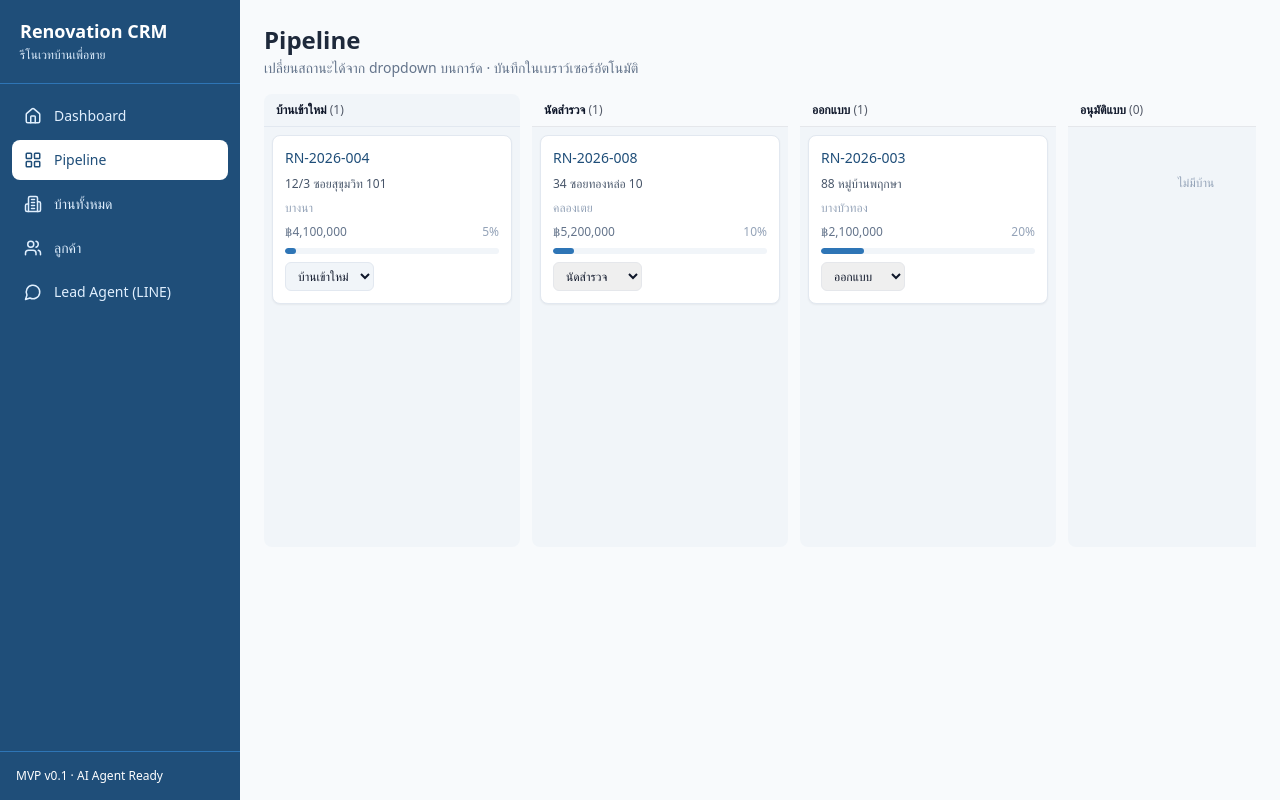
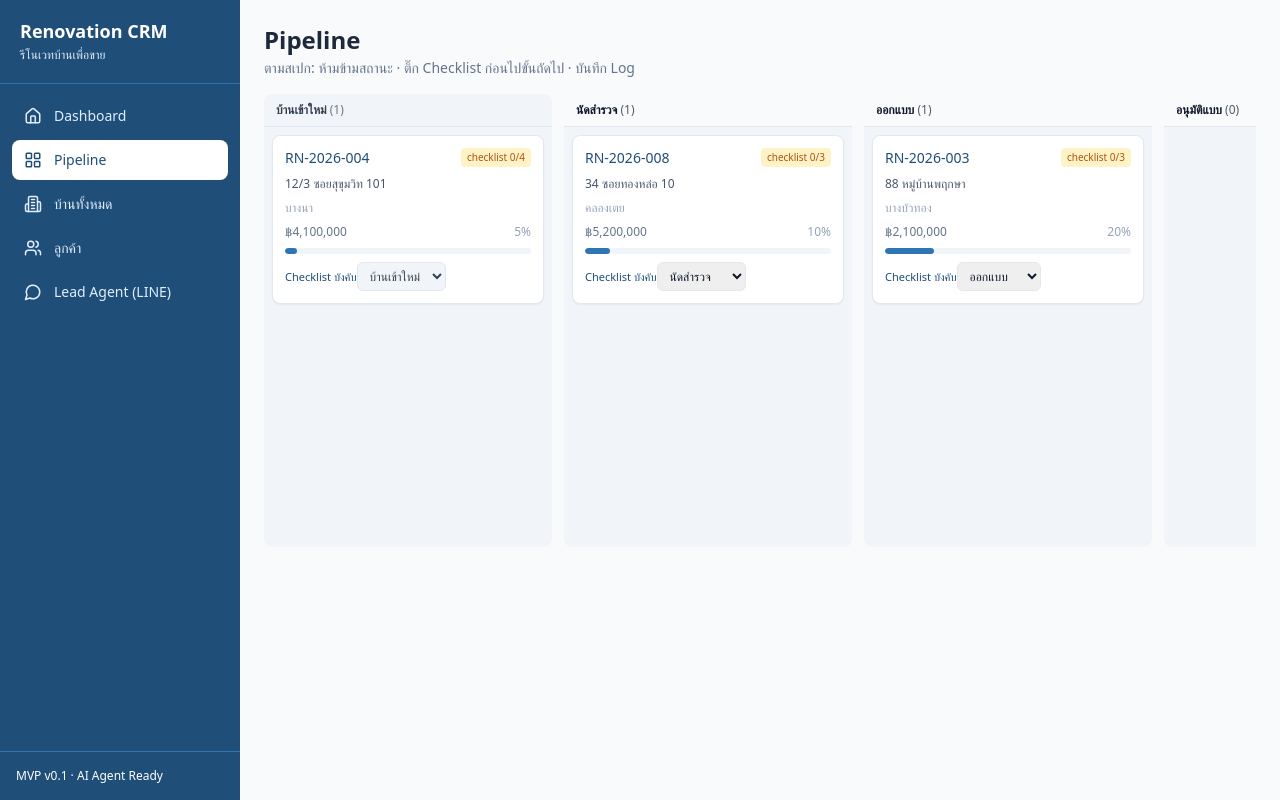
Before and after one commit to charawut112-coder/renovation-crm, a Next.js app: page /pipeline in a window 1280 px wide. Built offline with nearby package versions, Linux system fonts and the light colour scheme.

Commit message:
feat(spec): Pipeline with mandatory checklist before advancing status

```diff
--- a/app/pipeline/page.tsx
+++ b/app/pipeline/page.tsx
@@ -11,27 +11,95 @@ import {
   type Property,
   type PropertyStatus,
 } from "@/lib/data";
+import {
+  STATUS_CHECKLIST,
+  canAdvance,
+  appendStatusLog,
+} from "@/lib/checklist";
 import StatusSelect from "@/components/StatusSelect";
 
+type PropWithCheck = Property & { checklistDone?: string[] };
+
+const CHECK_KEY = "renovation-crm-checklist-v1";
+
+function loadChecklistMap(): Record<string, string[]> {
+  if (typeof window === "undefined") return {};
+  try {
+    return JSON.parse(localStorage.getItem(CHECK_KEY) || "{}");
+  } catch {
+    return {};
+  }
+}
+
+function saveChecklistMap(map: Record<string, string[]>) {
+  localStorage.setItem(CHECK_KEY, JSON.stringify(map));
+}
+
 export default function PipelinePage() {
-  const [properties, setProperties] = useState<Property[]>([]);
+  const [properties, setProperties] = useState<PropWithCheck[]>([]);
   const [toast, setToast] = useState<string | null>(null);
+  const [error, setError] = useState<string | null>(null);
+  const [expandedId, setExpandedId] = useState<string | null>(null);
 
   useEffect(() => {
-    setProperties(loadProperties());
+    const props = loadProperties() as PropWithCheck[];
+    const map = loadChecklistMap();
+    setProperties(props.map((p) => ({ ...p, checklistDone: map[p.id] || [] })));
   }, []);
 
+  function persist(next: PropWithCheck[]) {
+    saveProperties(next);
+    const map: Record<string, string[]> = {};
+    next.forEach((p) => {
+      map[p.id] = p.checklistDone || [];
+    });
+    saveChecklistMap(map);
+  }
+
+  function toggleChecklist(propertyId: string, item: string) {
+    setProperties((prev) => {
+      const next = prev.map((p) => {
+        if (p.id !== propertyId) return p;
+        const done = p.checklistDone || [];
+        const checklistDone = done.includes(item)
+          ? done.filter((x) => x !== item)
+          : [...done, item];
+        return { ...p, checklistDone };
+      });
+      persist(next);
+      return next;
+    });
+  }
+
   function updateStatus(id: string, status: PropertyStatus) {
+    const property = properties.find((p) => p.id === id);
+    if (!property || status === property.status) return;
+
+    const currentIdx = PIPELINE_STATUSES.indexOf(property.status);
+    const nextIdx = PIPELINE_STATUSES.indexOf(status);
+    if (nextIdx > currentIdx) {
+      const { ok, missing } = canAdvance(property);
+      if (!ok) {
+        setError(`ยังเปลี่ยนไม่ได้ — checklist ยังไม่ครบ: ${missing.join(", ")}`);
+        setTimeout(() => setError(null), 4000);
+        return;
+      }
+    }
+
     setProperties((prev) => {
-      const next = prev.map((p) =>
-        p.id === id
-          ? { ...p, status, progress: progressFromStatus(status) }
-          : p
-      );
-      saveProperties(next);
-      const code = next.find((p) => p.id === id)?.code;
-      setToast(`${code} → ${status}`);
-      setTimeout(() => setToast(null), 2500);
+      const next = prev.map((p) => {
+        if (p.id !== id) return p;
+        appendStatusLog(p, p.status, status);
+        return {
+          ...p,
+          status,
+          progress: progressFromStatus(status),
+          checklistDone: [] as string[],
+        };
+      });
+      persist(next);
+      setToast(`${property.code}: ${property.status} → ${status}`);
+      setTimeout(() => setToast(null), 2800);
       return next;
     });
   }
@@ -41,13 +109,18 @@ export default function PipelinePage() {
       <div className="mb-4">
         <h1 className="text-2xl font-bold text-slate-800">Pipeline</h1>
         <p className="text-slate-500 text-sm mt-0.5">
-          เปลี่ยนสถานะได้จาก dropdown บนการ์ด · บันทึกในเบราว์เซอร์อัตโนมัติ
+          ตามสเปก: ห้ามข้ามสถานะ · ติ๊ก Checklist ก่อนไปขั้นถัดไป · บันทึก Log
         </p>
       </div>
 
       {toast && (
         <div className="absolute top-4 right-6 z-20 bg-brand-600 text-white text-sm px-4 py-2 rounded-lg shadow-lg">
-          อัปเดตแล้ว: {toast}
+          ✓ {toast}
+        </div>
+      )}
+      {error && (
+        <div className="absolute top-4 right-6 z-20 bg-red-600 text-white text-sm px-4 py-2 rounded-lg shadow-lg max-w-md">
+          {error}
         </div>
       )}
 
@@ -56,49 +129,56 @@ export default function PipelinePage() {
           {PIPELINE_STATUSES.map((status) => {
             const items = properties.filter((p) => p.status === status);
             return (
-              <div key={status} className="w-64 flex-shrink-0">
-                <div
-                  className={`rounded-t-lg px-3 py-2 text-xs font-semibold border-b ${STATUS_COLORS[status]}`}
-                >
-                  {status}{" "}
-                  <span className="opacity-70 font-normal">({items.length})</span>
+              <div key={status} className="w-72 flex-shrink-0">
+                <div className={`rounded-t-lg px-3 py-2 text-xs font-semibold border-b ${STATUS_COLORS[status]}`}>
+                  {status} <span className="opacity-70 font-normal">({items.length})</span>
                 </div>
                 <div className="bg-slate-100 rounded-b-lg p-2 min-h-[420px] space-y-2">
-                  {items.map((p) => (
-                    <div
-                      key={p.id}
-                      className="bg-white rounded-lg p-3 shadow-sm border border-slate-200 space-y-2"
-                    >
-                      <div className="font-medium text-sm text-brand-600">
-                        {p.code}
+                  {items.map((p) => {
+                    const required = STATUS_CHECKLIST[p.status] || [];
+                    const done = p.checklistDone || [];
+                    const missing = required.filter((i) => !done.includes(i));
+                    const open = expandedId === p.id;
+                    return (
+                      <div key={p.id} className="bg-white rounded-lg p-3 shadow-sm border border-slate-200 space-y-2">
+                        <div className="flex items-start justify-between gap-1">
+                          <div className="font-medium text-sm text-brand-600">{p.code}</div>
+                          <span className={`text-[10px] px-1.5 py-0.5 rounded ${missing.length ? "bg-amber-100 text-amber-700" : "bg-green-100 text-green-700"}`}>
+                            {missing.length ? `checklist ${done.length}/${required.length}` : "พร้อมไปขั้นถัดไป"}
+                          </span>
                         </div>
-                      <div className="text-xs text-slate-600 truncate">
-                        {p.address}
-                      </div>
+                        <div className="text-xs text-slate-600 truncate">{p.address}</div>
                         <div className="text-xs text-slate-400">{p.district}</div>
-                      <div className="flex items-center justify-between gap-2">
-                        <span className="text-xs text-slate-500">
-                          {formatPrice(p.purchasePrice)}
-                        </span>
+                        <div className="flex items-center justify-between">
+                          <span className="text-xs text-slate-500">{formatPrice(p.purchasePrice)}</span>
                           <span className="text-xs text-slate-400">{p.progress}%</span>
                         </div>
                         <div className="h-1.5 bg-slate-100 rounded-full overflow-hidden">
-                        <div
-                          className="h-full bg-brand-500 rounded-full transition-all"
-                          style={{ width: `${p.progress}%` }}
-                        />
+                          <div className="h-full bg-brand-500 rounded-full transition-all" style={{ width: `${p.progress}%` }} />
                         </div>
-                      <StatusSelect
-                        value={p.status}
-                        onChange={(s) => updateStatus(p.id, s)}
-                      />
+                        <button type="button" onClick={() => setExpandedId(open ? null : p.id)} className="text-[11px] text-brand-600 hover:underline">
+                          {open ? "ซ่อน Checklist" : "Checklist บังคับ"}
+                        </button>
+                        {open && (
+                          <ul className="space-y-1 border-t border-slate-100 pt-2">
+                            {required.map((item) => {
+                              const checked = done.includes(item);
+                              return (
+                                <li key={item}>
+                                  <label className="flex items-center gap-2 text-xs cursor-pointer">
+                                    <input type="checkbox" checked={checked} onChange={() => toggleChecklist(p.id, item)} className="rounded border-slate-300" />
+                                    <span className={checked ? "text-slate-500 line-through" : "text-slate-700"}>{item}</span>
+                                  </label>
+                                </li>
+                              );
+                            })}
+                          </ul>
+                        )}
+                        <StatusSelect value={p.status} onChange={(s) => updateStatus(p.id, s)} sequentialOnly />
                       </div>
-                  ))}
-                  {items.length === 0 && (
-                    <div className="text-xs text-slate-400 text-center py-10">
-                      ไม่มีบ้าน
-                    </div>
-                  )}
+                    );
+                  })}
+                  {items.length === 0 && <div className="text-xs text-slate-400 text-center py-10">ไม่มีบ้าน</div>}
                 </div>
               </div>
             );
```
Lines whose indentation alone changed are shown as unchanged.
